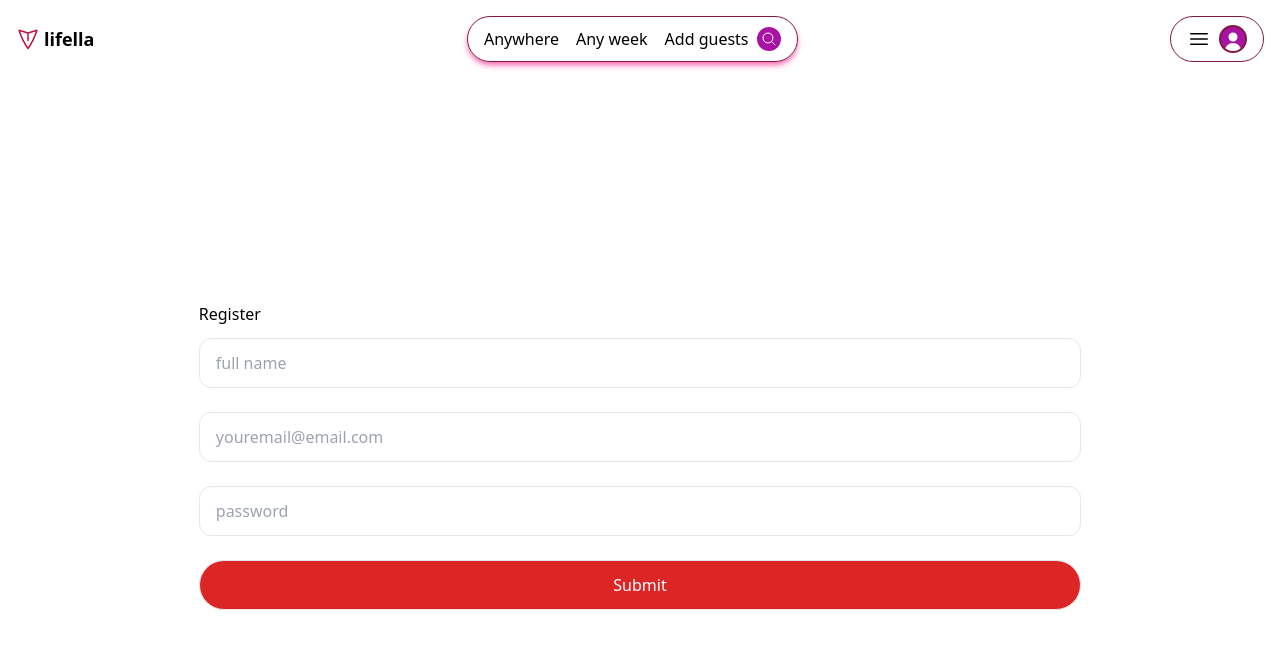
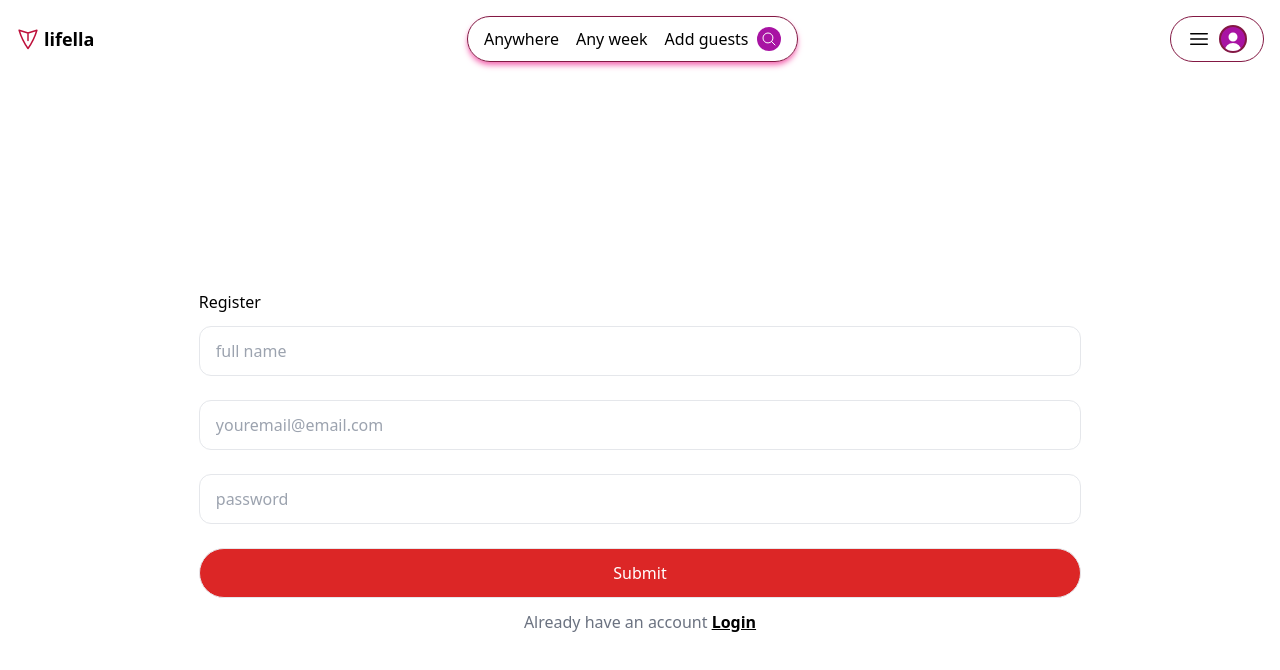
Before and after one commit to Ikendu/bookbetter, a React (Vite) app in the folder clients/: page /register in a window 1280 px wide. Shown: the top 670 px of the page. Built offline with nearby package versions, Linux system fonts and the light colour scheme; the HTML template or start-up script is replaced by a standard one.

Commit message:
register page added with format

```diff
--- a/clients/src/Pages/LoginPage.jsx
+++ b/clients/src/Pages/LoginPage.jsx
@@ -10,7 +10,7 @@ const LoginPage = () => {
           <input type="password" placeholder="password" />
           <button className="primary">Submit</button>
           <div>
-            <p className="text-gray-500">
+            <p className="text-gray-500 text-center">
               Dont have an accout?{" "}
               <Link
                 className="underline text-black font-semibold"
--- a/clients/src/Pages/RegisterPage.jsx
+++ b/clients/src/Pages/RegisterPage.jsx
@@ -1,4 +1,5 @@
 import React from "react";
+import { Link } from "react-router-dom";
 
 function RegisterPage() {
   return (
@@ -10,6 +11,17 @@ function RegisterPage() {
           <input type="email" placeholder="youremail@email.com" />
           <input type="password" placeholder="password" />
           <button className="primary">Submit</button>
+          <div>
+            <p className="text-gray-500 text-center">
+              Already have an account{" "}
+              <Link
+                to={`/login`}
+                className="underline text-black font-semibold"
+              >
+                Login
+              </Link>
+            </p>
+          </div>
         </form>
       </div>
     </div>
```
